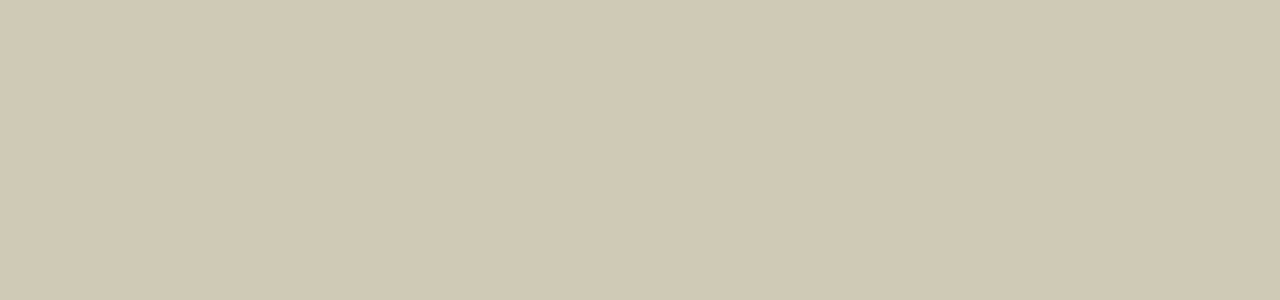
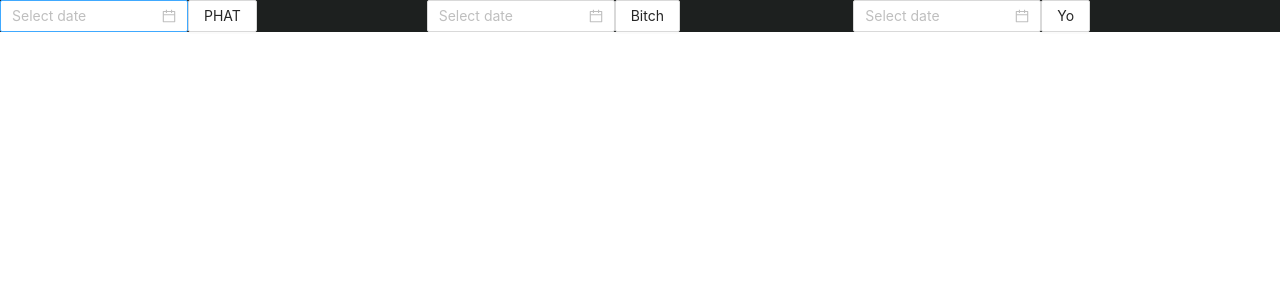
Before and after one commit to sonnannaeem/GhostRhymer, a React (Create React App) app in the folder frontend/: page /gr1 in a window 1280 px wide. Shown: the top 300 px of the page. Built offline with nearby package versions, Linux system fonts and the light colour scheme.

Commit message:
Ant Des installation

```diff
--- a/frontend/src/components/About.css
+++ b/frontend/src/components/About.css
@@ -1,4 +1,4 @@
-html {
+/* html {
   background-color: #CFCAB6;
 }
 
@@ -42,4 +42,4 @@ html {
 .text-container:after {
   bottom: 0;
   border-bottom: solid #7ba08d;
-}
+} */
--- a/frontend/src/components/GR1.js
+++ b/frontend/src/components/GR1.js
@@ -1,13 +1,22 @@
 import React from "react";
-import { Row, Col } from 'antd';
-import { Input } from 'antd';
-import { Layout } from 'antd';
-
+import { DatePicker, Row, Col, Button } from "antd";
+import "antd/dist/antd.css";
 
 export default function GR1() {
-
   return (
-    <div></div>
+    <Row justify="center">
+      <Col span={8}>
+        <DatePicker />
+        <Button>PHAT</Button>
+      </Col>
+      <Col span={8}>
+        <DatePicker></DatePicker>
+        <Button>Bitch</Button>
+      </Col>
+      <Col span={8}>
+        <DatePicker></DatePicker>
+        <Button>Yo</Button>
+      </Col>
+    </Row>
   );
-
 }
--- a/frontend/src/index.css
+++ b/frontend/src/index.css
@@ -1,4 +1,4 @@
-body {
+/* body {
   margin: 0;
   font-family: -apple-system, BlinkMacSystemFont, 'Segoe UI', 'Roboto', 'Oxygen',
     'Ubuntu', 'Cantarell', 'Fira Sans', 'Droid Sans', 'Helvetica Neue',
@@ -10,4 +10,4 @@ body {
 code {
   font-family: source-code-pro, Menlo, Monaco, Consolas, 'Courier New',
     monospace;
-}
+} */
```
